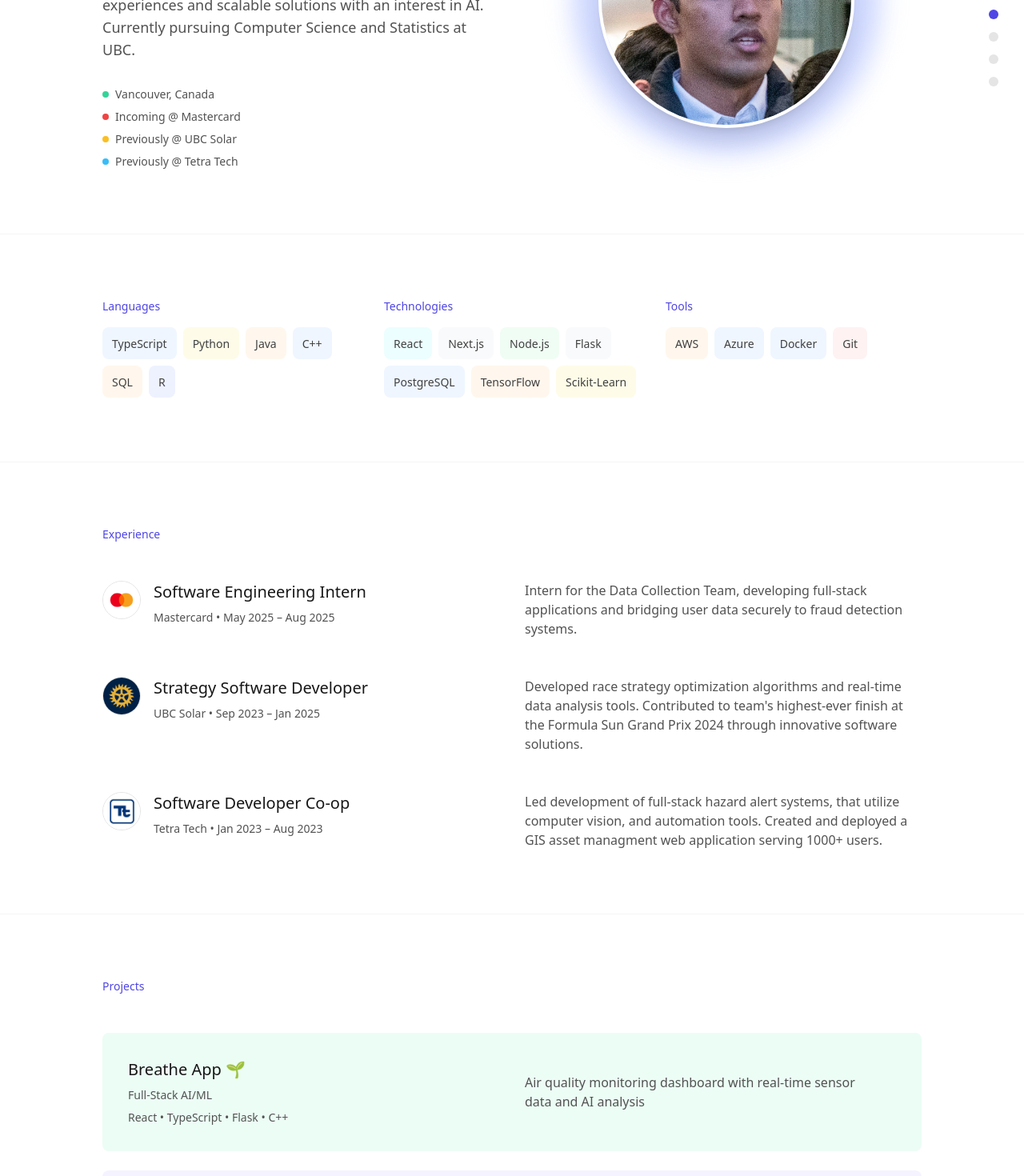
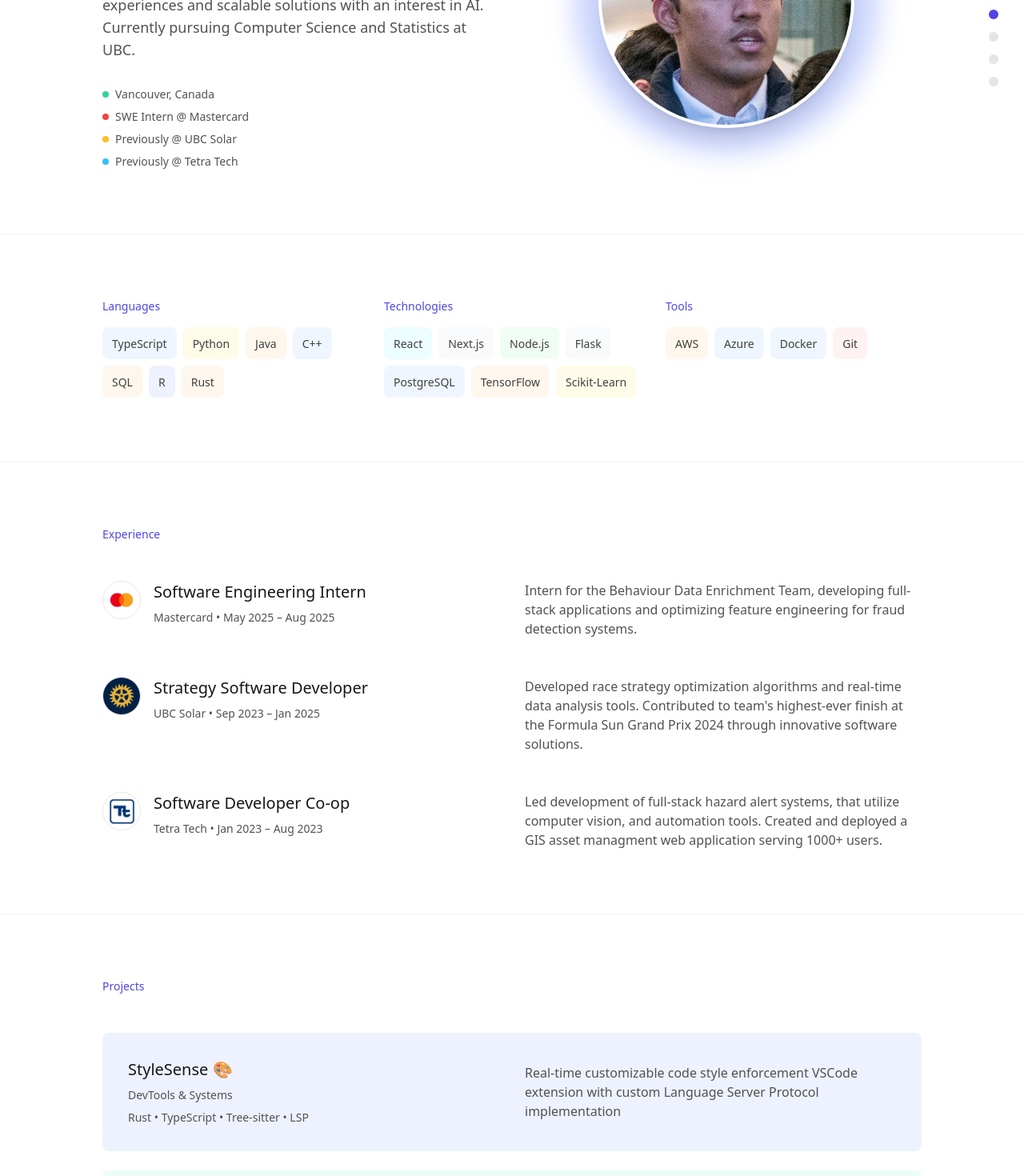
Before and after one commit to tamzeedq/personal_website, a Next.js app: page / in a window 1280 px wide. Shown: the part 340-1810 px from the top of the page at 80% size. Built offline with nearby package versions, Linux system fonts and the light colour scheme.

Commit message:
summer 2025 update

```diff
--- a/src/app/page.tsx
+++ b/src/app/page.tsx
@@ -5,7 +5,7 @@ import { FaGithub, FaLinkedin, FaArrowRight, FaFilePdf } from 'react-icons/fa';
 import { HiOutlineMail } from 'react-icons/hi';
 import { motion } from 'framer-motion';
 
-const MinimalistPortfolio = () => {
+const Portfolio = () => {
   const [mousePosition, setMousePosition] = useState({ x: 0, y: 0 });
   const [activeSection, setActiveSection] = useState('hero');
   const [isAlternateImage, setIsAlternateImage] = useState(false);
@@ -50,6 +50,15 @@ const MinimalistPortfolio = () => {
   };
 
   const projects = [
+    {
+      title: "StyleSense 🎨",
+      category: "DevTools & Systems",
+      tech: "Rust • TypeScript • Tree-sitter • LSP",
+      description: "Real-time customizable code style enforcement VSCode extension with custom Language Server Protocol implementation",
+      github: "https://github.com/tamzeedq/StyleSense",
+      color: "bg-indigo-50",
+      accent: "bg-indigo-400"
+    },
     {
       title: "Breathe App 🌱",
       category: "Full-Stack AI/ML",
@@ -229,7 +238,7 @@ const MinimalistPortfolio = () => {
               >
                 {[
                   { text: "Vancouver, Canada", color: "bg-emerald-400" },
-                  { text: "Incoming @ Mastercard", color: "bg-red-500" },
+                  { text: "SWE Intern @ Mastercard", color: "bg-red-500" },
                   { text: "Previously @ UBC Solar", color: "bg-amber-400" },
                   { text: "Previously @ Tetra Tech", color: "bg-sky-400" }
                 ].map((item, index) => (
@@ -377,7 +386,8 @@ const MinimalistPortfolio = () => {
                   { name: "Java", bg: "bg-orange-50" },
                   { name: "C++", bg: "bg-blue-50" },
                   { name: "SQL", bg: "bg-orange-50" },
-                  { name: "R", bg: "bg-indigo-50" }
+                  { name: "R", bg: "bg-indigo-50" },
+                  { name: "Rust", bg: "bg-orange-50" },
                 ]
               },
               {
@@ -458,7 +468,7 @@ const MinimalistPortfolio = () => {
                 title: "Software Engineering Intern",
                 company: "Mastercard",
                 period: "May 2025 – Aug 2025",
-                description: "Intern for the Data Collection Team, developing full-stack applications and bridging user data securely to fraud detection systems.",
+                description: "Intern for the Behaviour Data Enrichment Team, developing full-stack applications and optimizing feature engineering for fraud detection systems.",
                 icon: "/images/companies/mastercard-icon.png"
               },
               {
@@ -642,4 +652,4 @@ const MinimalistPortfolio = () => {
   );
 };
 
-export default MinimalistPortfolio;
+export default Portfolio;
```
Also changed, not shown: 1 other file (tests, documents, lock files or other folders).
